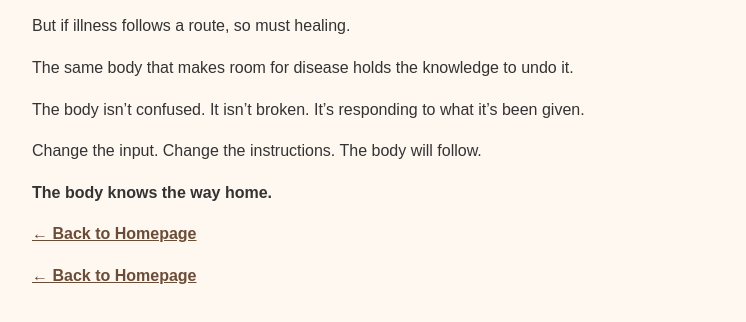
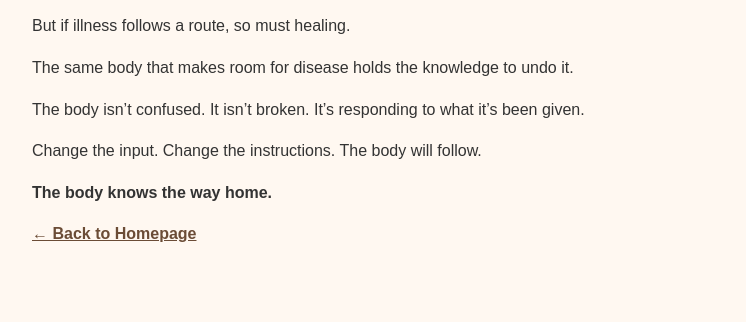
Before and after one commit to JBilyonayre/Unblocked-Living-Site, a plain HTML site: page remember.html in a window 1280 px wide. Shown: the part 140-462 px from the top of the page, without its empty margins (258-1004 px from the left). Drawn offline with Linux system fonts and the light colour scheme.

Commit message:
Update remember.html

```diff
--- a/remember.html
+++ b/remember.html
@@ -71,10 +71,6 @@
 
   <!-- Space added here for clarity -->
 
-  <p>
-    <a href="index.html" style="font-weight: bold; color: #6b4c36;">← Back to Homepage</a>
-  </p>
-</body>
 
 
 
```
